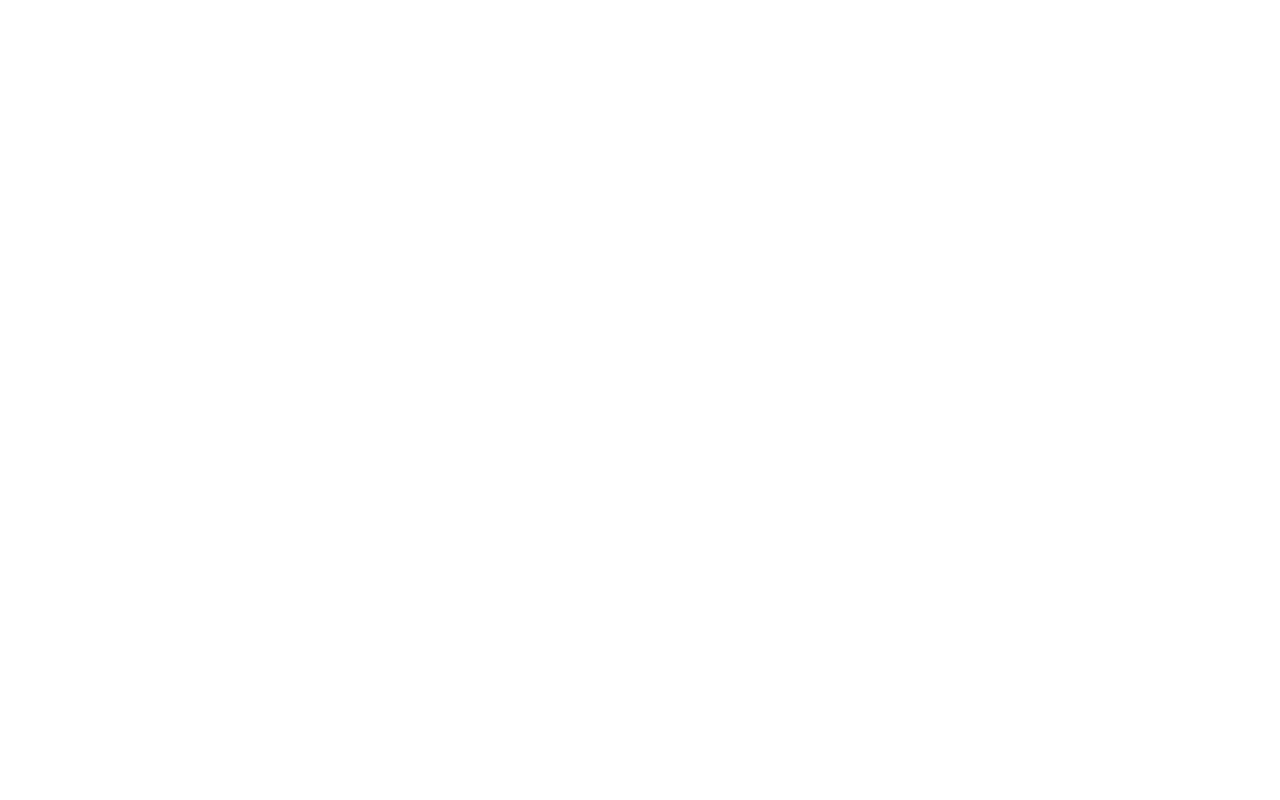
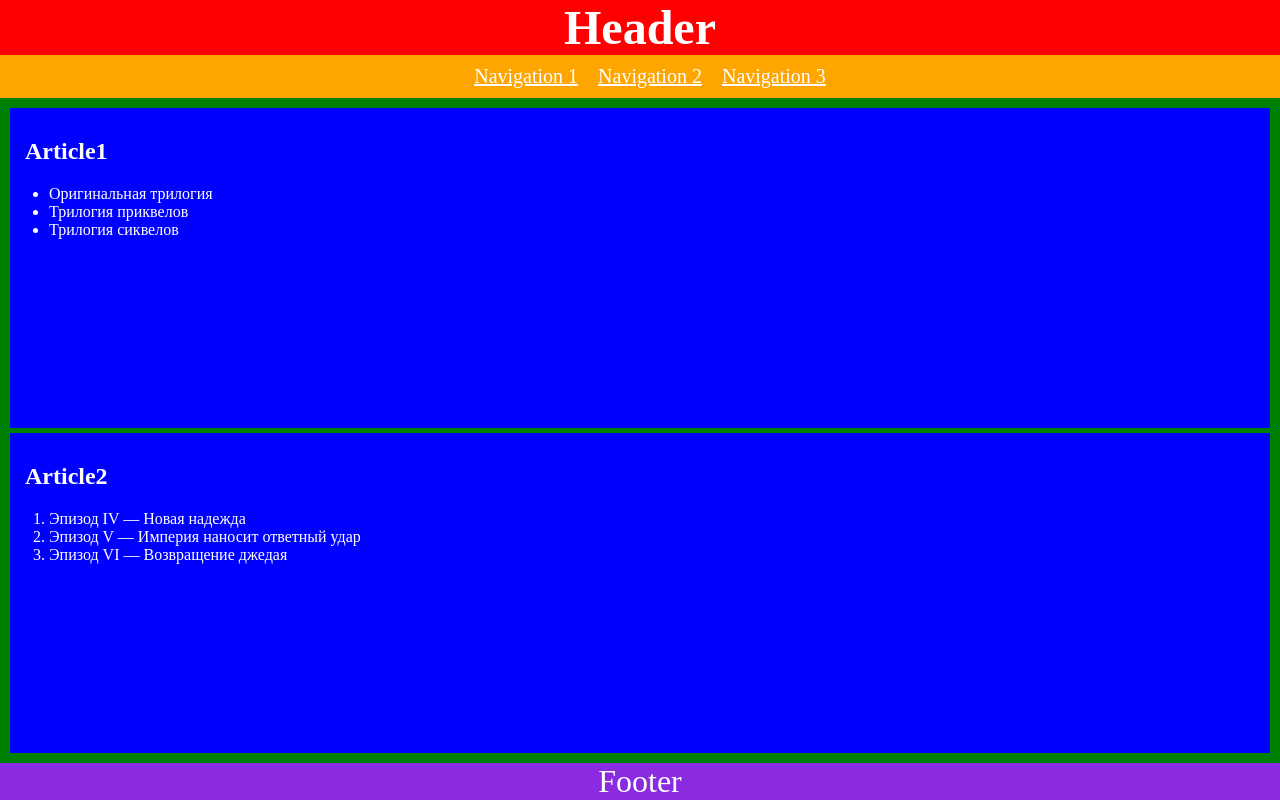
Before and after one commit to js-tasks-ru/htmlcss-20220120_mburdastyh, a website: page 02-dz0/01-semantic-mockup/solution.html in a window 1280 px wide. Drawn offline with Linux system fonts and the light colour scheme.

Commit message:
Add solution for 01-semantic-mockup

```diff
--- a/02-dz0/01-semantic-mockup/solution.html
+++ b/02-dz0/01-semantic-mockup/solution.html
@@ -1,4 +1,47 @@
 <!DOCTYPE html>
 <html lang="ru">
-    <!-- Ваше решение -->
+    <head>
+        <link rel="stylesheet" href="styles/index.css">
+        <meta charset="utf-8">
+        <title>02-dz0</title>
+    </head>
+    <body class="root">
+        <header class="header">
+            <h1 class="header__title">Header</h1>
+            <nav class="navigation">
+                <ul class="navigation__list">
+                    <li class="navigation__item">
+                        <a href="#" class="navigation__link">Navigation 1</a>
+                    </li>
+                    <li class="navigation__item">
+                        <a href="#" class="navigation__link">Navigation 2</a>
+                    </li>
+                    <li class="navigation__item">
+                        <a href="#" class="navigation__link">Navigation 3</a>
+                    </li>
+                </ul>
+            </nav>
+        </header>
+        <main class="main">
+            <article class="main__article article">
+                <h2>Article1</h2>
+                <ul class="article__list">
+                    <li>Оригинальная трилогия</li>
+                    <li>Трилогия приквелов</li>
+                    <li>Трилогия сиквелов</li>
+                </ul>
+            </article>
+            <article class="main__article article">
+                <h2>Article2</h2>
+                <ol class="article__list">
+                    <li>Эпизод IV — Новая надежда</li>
+                    <li>Эпизод V — Империя наносит ответный удар</li>
+                    <li>Эпизод VI — Возвращение джедая</li>
+                </ol>
+            </article>
+        </main>
+        <footer class="footer">
+            <h2 class="footer__title">Footer</h2>
+        </footer>
+    </body>
 </html>
--- /dev/null
+++ b/02-dz0/01-semantic-mockup/styles/article.css
@@ -0,0 +1,10 @@
+.article {
+    padding: 30px 15px;
+    background-color: blue;
+    flex-grow: 1;
+}
+
+.article__list {
+    margin-top: 20px;
+    padding-left: 24px;
+}
--- /dev/null
+++ b/02-dz0/01-semantic-mockup/styles/footer.css
@@ -0,0 +1,9 @@
+.footer {
+    background-color: blueviolet;
+}
+
+.footer__title {
+    text-align: center;
+    font-size: 32px;
+    font-weight: normal;
+}
--- /dev/null
+++ b/02-dz0/01-semantic-mockup/styles/header.css
@@ -0,0 +1,9 @@
+.header {
+    background-color: red;
+}
+
+.header__title {
+    text-align: center;
+    font-size: 48px;
+    font-weight: bold;
+}
--- /dev/null
+++ b/02-dz0/01-semantic-mockup/styles/index.css
@@ -0,0 +1,14 @@
+@import "root.css";
+@import "header.css";
+@import "footer.css";
+@import "main.css";
+@import "article.css";
+@import "navigation.css";
+
+html {
+    height: 100vh;
+}
+
+h1, h2, ul, ol {
+    margin: 0;
+}
--- /dev/null
+++ b/02-dz0/01-semantic-mockup/styles/main.css
@@ -0,0 +1,12 @@
+.main {
+    padding: 10px;
+    background-color: green;
+    display: flex;
+    flex-direction: column;
+    justify-content: space-between;
+    flex-grow: 1;
+}
+
+.main__article:not(:last-of-type) {
+    margin-bottom: 5px;
+}
--- /dev/null
+++ b/02-dz0/01-semantic-mockup/styles/navigation.css
@@ -0,0 +1,20 @@
+.navigation {
+    background-color: orange;
+    font-size: 20px;
+}
+
+.navigation__list {
+    display: flex;
+    margin: 0;
+    padding: 10px 0;
+    justify-content: center;
+    list-style-type: none;
+}
+
+.navigation__item {
+    margin-left: 20px;
+}
+
+.navigation__link {
+    color: white;
+}
--- /dev/null
+++ b/02-dz0/01-semantic-mockup/styles/root.css
@@ -0,0 +1,9 @@
+.root {
+    margin: 0;
+    padding: 0;
+    height: 100%;
+    display: flex;
+    flex-direction: column;
+    justify-content: space-between;
+    color: white;
+}
```
